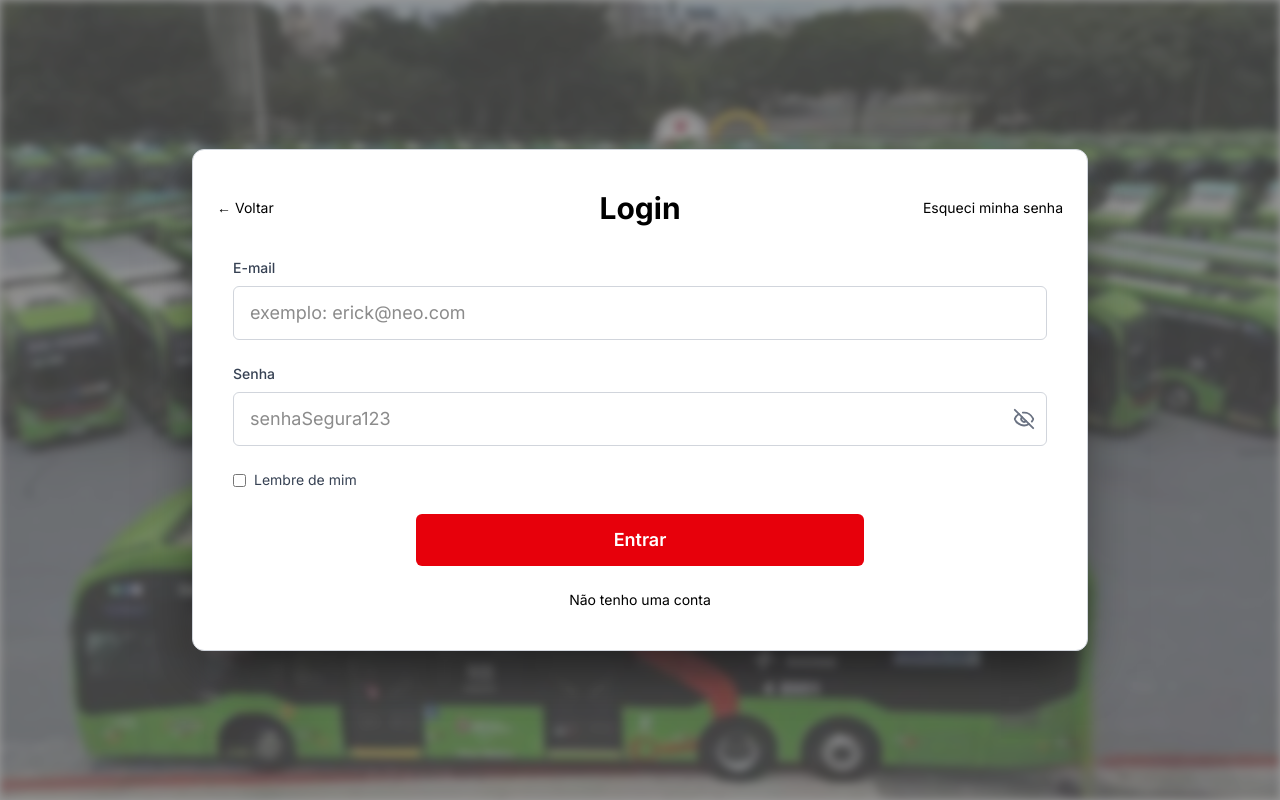
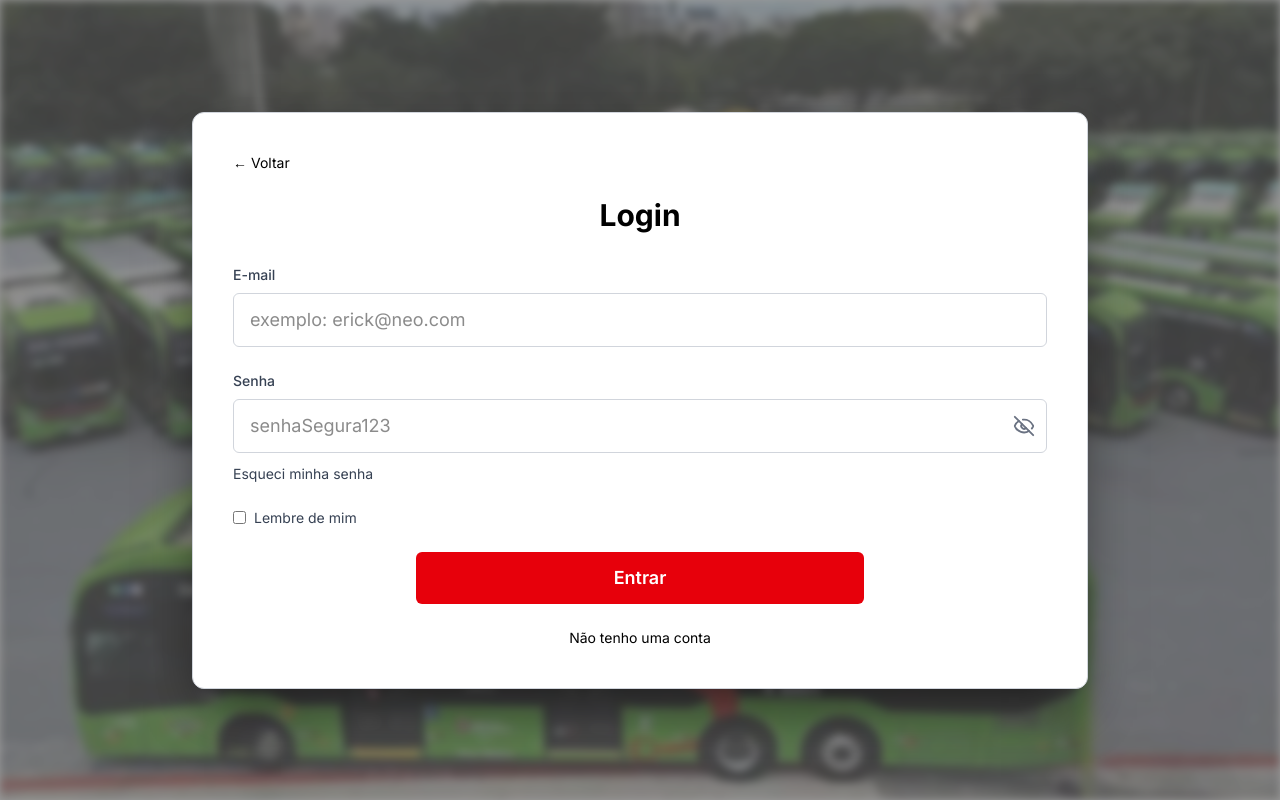
Before and after one commit to Mateus-SR/Busca-Bus-React, a Next.js app in the folder apps/web/: page /login in a window 1280 px wide. Built offline with nearby package versions, Linux system fonts and the light colour scheme; no server answers.

Commit message:
style(login e main page)/ ajusta tamanho e posicionamento de elementos

```diff
--- a/apps/web/src/app/(auth)/login/page.js
+++ b/apps/web/src/app/(auth)/login/page.js
@@ -136,25 +136,21 @@ export default function LoginPage() {
 
   return (
     <AuthBackground>
+      <div className="mb-6 text-sm">
+        <Link
+          href="/"
+          className="inline-flex shrink-0 cursor-pointer items-center gap-1 text-texto transition hover:text-destaque hover:underline"
+        >
+          ← Voltar
+        </Link>
+      </div>
       <h1 className="mb-8 text-center text-3xl font-bold text-texto">Login</h1>
-      <Link
-        href="/"
-        className="absolute top-12 left-6 inline-flex cursor-pointer items-center gap-1 text-sm text-texto transition hover:text-destaque hover:underline"
-      >
-        ← Voltar
-      </Link>
-      <Link
-        href="/reset-senha"
-        className="absolute top-12 right-6 text-sm text-texto underline-offset-2 transition hover:text-destaque hover:underline"
-      >
-        Esqueci minha senha
-      </Link>
       <form onSubmit={entrar}>
         <div className="mb-6">
           <label htmlFor="email" className="mb-2 block text-sm font-medium text-texto-suave">E-mail</label>
           <input id="email" type="email" value={formulario.email} onChange={(e) => atualizar("email", e.target.value)} placeholder="exemplo: erick@neo.com" className="w-full rounded-md border border-borda px-4 py-3 text-lg focus:ring-2 focus:ring-foco focus:outline-none" />
         </div>
-        <div className="mb-6">
+        <div className="mb-2">
           <label htmlFor="password" className="mb-2 block text-sm font-medium text-texto-suave">
             Senha
           </label>
@@ -182,6 +178,12 @@ export default function LoginPage() {
             </button>
           </div>
         </div>
+        <Link
+          href="/reset-senha"
+          className="mb-6 inline-block text-sm text-texto-suave underline-offset-2 transition hover:text-destaque hover:underline"
+        >
+          Esqueci minha senha
+        </Link>
         <label className="mb-6 flex items-center text-sm text-texto-suave">
           <input
             type="checkbox"
--- a/apps/web/src/components/layout/Header.jsx
+++ b/apps/web/src/components/layout/Header.jsx
@@ -95,7 +95,7 @@ export default function Header() {
                             </Link>
                             <Link
                                 href="/cadastro"
-                                className="rounded-xl border-[3px] border-sobre-marca px-3.5 py-2 font-bold text-sobre-marca transition-all duration-200 ease-out hover:bg-sobre-marca/50"
+                                className="inline-flex shrink-0 items-center justify-center whitespace-nowrap rounded-xl border-[3px] border-sobre-marca px-3.5 py-2 font-bold text-sobre-marca transition-all duration-200 ease-out hover:bg-sobre-marca/50"
                             >
                                 Criar conta
                             </Link>
```
